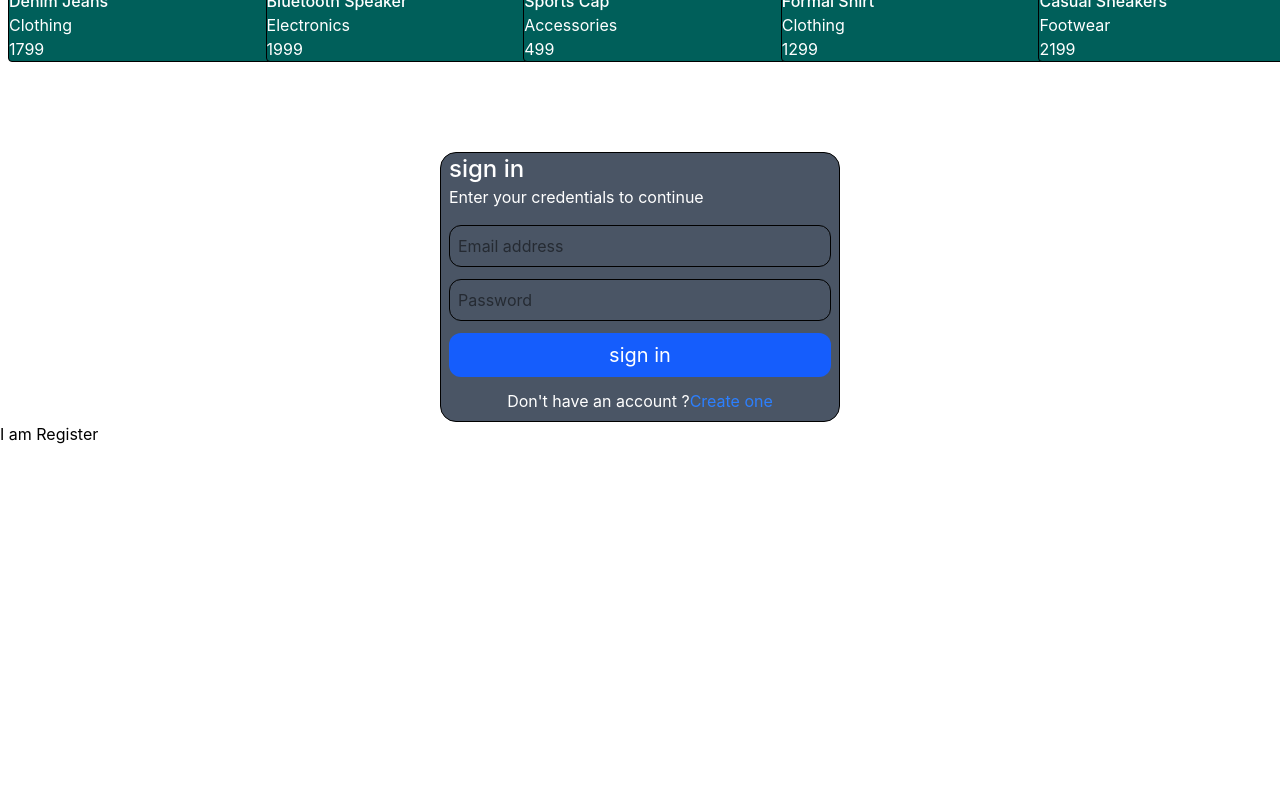
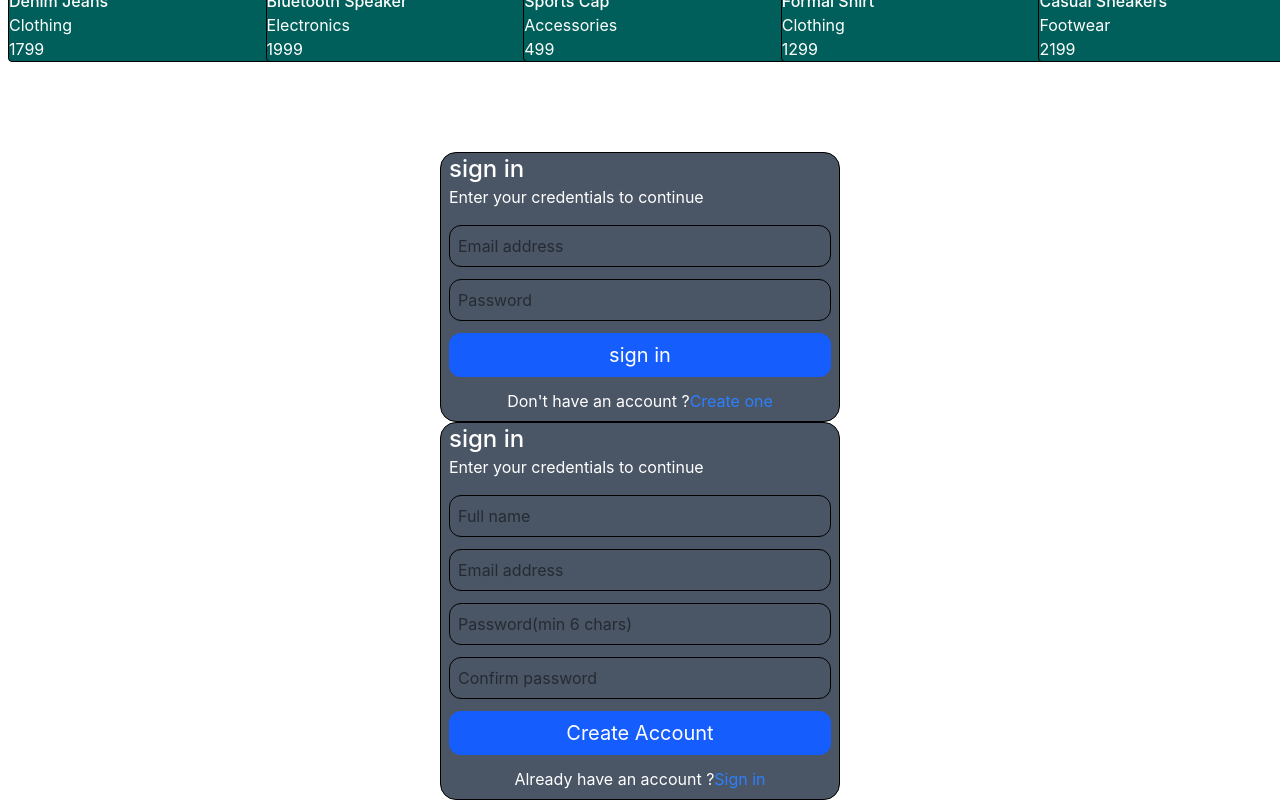
Before and after one commit to suhailDev01/cohort3.0, a React (Vite) app in the folder frontend/react/day-2-vite/: page / in a window 1280 px wide. Shown: the part 738-1538 px from the top of the page. Before the commit the page ends 1184 px from the top, so only its background shows below. Built offline with nearby package versions, Linux system fonts and the light colour scheme; the HTML template or start-up script is replaced by a standard one.

Commit message:
add create account form

```diff
--- a/frontend/react/day-2-vite/src/App.jsx
+++ b/frontend/react/day-2-vite/src/App.jsx
@@ -2,7 +2,7 @@ import React from "react";
 import Product from "./components/Product";
 import Navbar from "./components/Navbar";
 import Login from "./components/Login";
-import Register from "./components/Register";
+import Create from "./components/Create";
 
 
 const App = () => {
@@ -92,7 +92,7 @@ const App = () => {
 
     </div>
       < Login />
-      <Register />
+       <Create />
      </div>
   );
 };
--- /dev/null
+++ b/frontend/react/day-2-vite/src/components/Create.jsx
@@ -0,0 +1,24 @@
+import React from 'react'
+
+const Create = () => {
+  return (
+   <div className='flex justify-center '>
+    <div className='w-100 border rounded-2xl bg-gray-600'>
+          <h1 className='font-medium text-2xl text-white ml-2'>sign in</h1>
+          <p className='text-white ml-2 mb-4'>Enter your credentials to continue </p>
+          <div className='flex flex-col gap-3 m-2'>
+            <input className='border rounded-xl p-2 ' type="text" placeholder='Full name' />
+            <input className='border rounded-xl p-2 ' type="text" placeholder='Email address' />
+            <input className='border rounded-xl p-2 ' type="password" placeholder='Password(min 6 chars)' />
+            <input className='border rounded-xl p-2 ' type="password" placeholder='Confirm password' />
+            <button className='border rounded-xl p-2 bg-blue-600 text-white text-xl border-none'>Create Account
+
+                 </button>
+            <p className='flex items-center justify-center text-white'>Already have an account ? <span className='text-blue-500'>Sign in </span></p>
+            </div>
+    </div>
+    </div>
+  )
+}
+
+export default Create
--- a/frontend/react/day-2-vite/src/components/Register.jsx
+++ /dev/null
@@ -1,12 +0,0 @@
-import React from 'react'
-
-const Register = () => {
-  return (
-    <div>
-        <h1>I am Register
-        </h1>
-    </div>
-  )
-}
-
-export default Register
```
